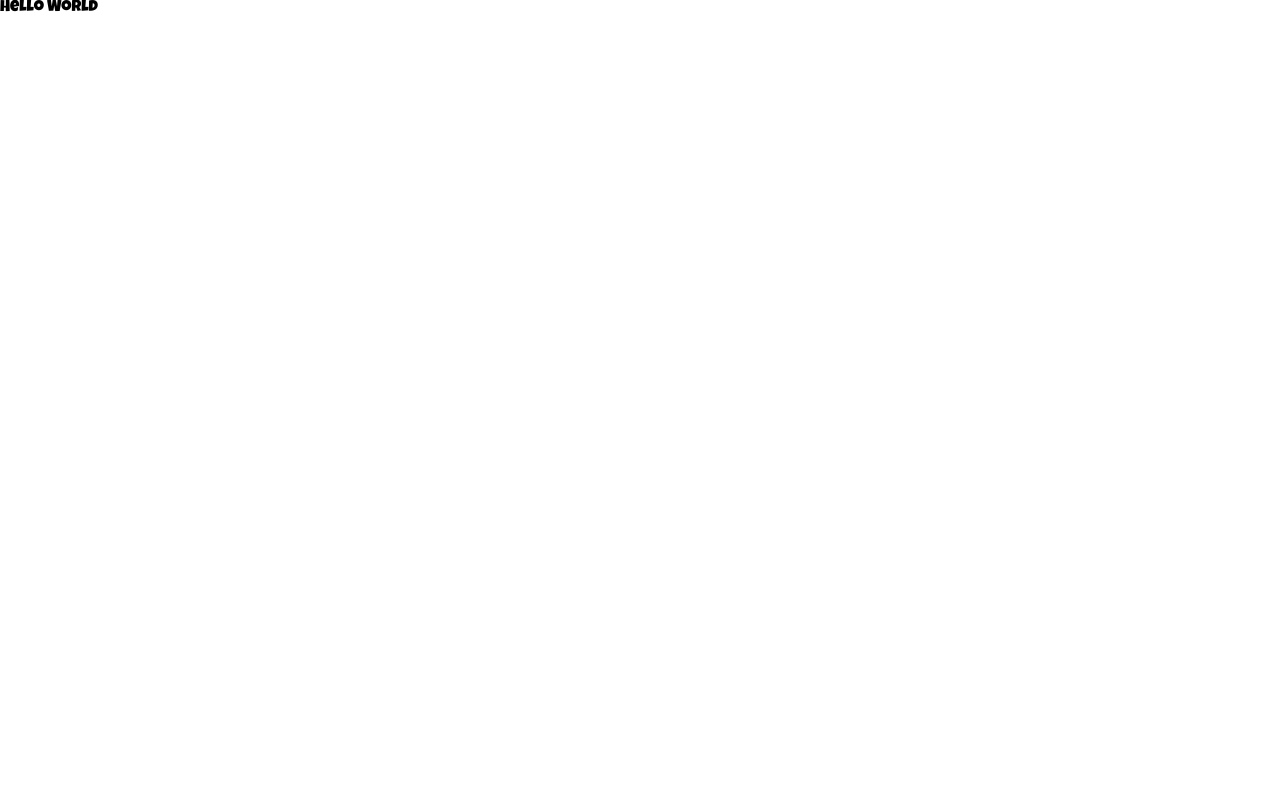
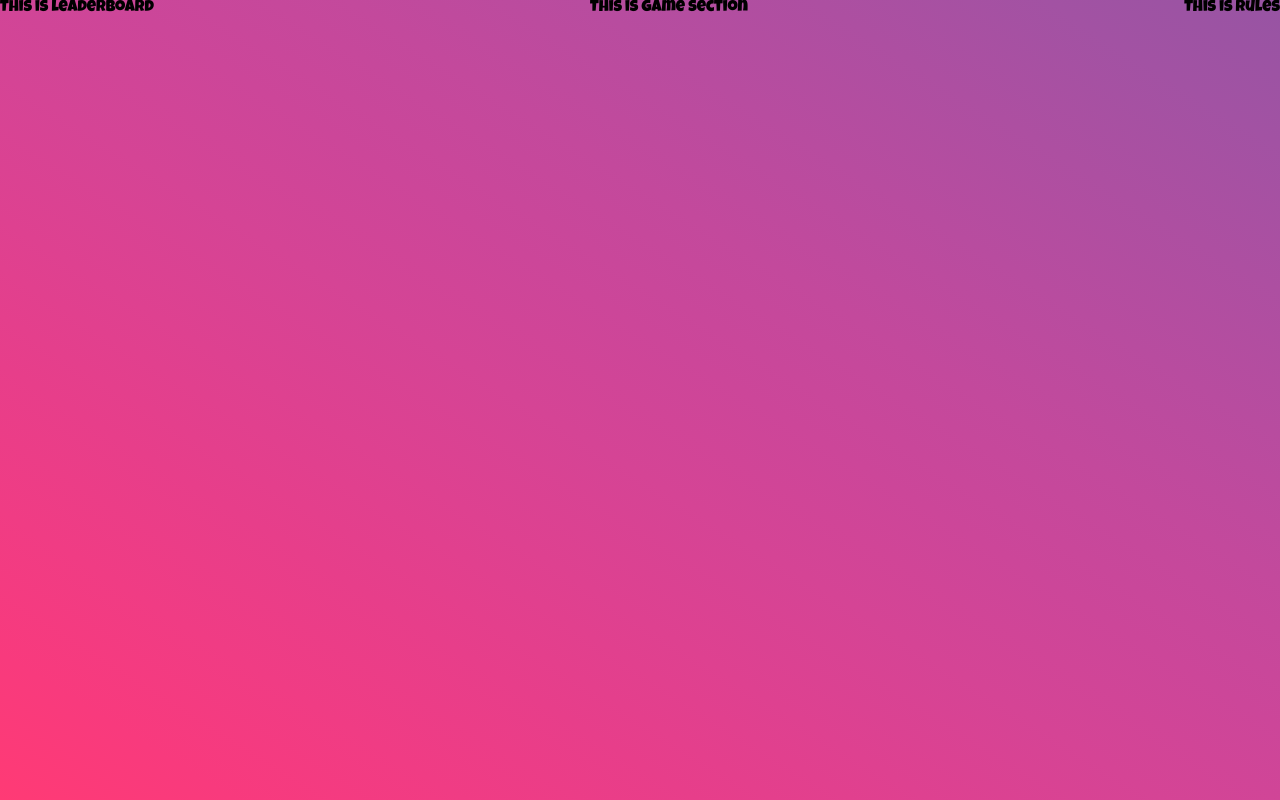
Before and after one commit to shuvamk-dev/tic-tac-troww, a React (Create React App) app: page / in a window 1280 px wide. Built offline with nearby package versions, Linux system fonts and the light colour scheme.

Commit message:
Added folder structure

```diff
--- a/src/App.tsx
+++ b/src/App.tsx
@@ -1,7 +1,9 @@
 import React from 'react';
 
+import HomePage from './pages/Home/HomePage';
+
 const App = () => {
-  return <div>Hello World</div>;
+  return <HomePage />;
 };
 
 export default App;
--- /dev/null
+++ b/src/components/GameSection/GameSection.tsx
@@ -0,0 +1,9 @@
+import './gameSection.css';
+
+import React from 'react';
+
+const GameSection = () => {
+  return <div>This is game section</div>;
+};
+
+export default GameSection;
--- /dev/null
+++ b/src/components/Leaderboard/Leaderboard.tsx
@@ -0,0 +1,9 @@
+import './leaderboard.css';
+
+import React from 'react';
+
+const Leaderboard = () => {
+  return <div>This is leaderboard</div>;
+};
+
+export default Leaderboard;
--- /dev/null
+++ b/src/components/Rules/Rules.tsx
@@ -0,0 +1,9 @@
+import './rules.css';
+
+import React from 'react';
+
+const Rules = () => {
+  return <div>This is rules</div>;
+};
+
+export default Rules;
--- /dev/null
+++ b/src/constants/theme/variables.css
@@ -0,0 +1,4 @@
+:root {
+  --primary-color: #ff3a75;
+  --heading-text: #fff4f7;
+}
--- a/src/index.css
+++ b/src/index.css
@@ -1,8 +1,27 @@
+@import "./constants/theme/variables.css";
 body {
   margin: 0;
   font-family: "Luckiest Guy", cursive;
   -webkit-font-smoothing: antialiased;
   -moz-osx-font-smoothing: grayscale;
+  background-image: linear-gradient(
+    to right top,
+    #ff3a75,
+    #f83a7d,
+    #f03c84,
+    #e73e8a,
+    #de4190,
+    #d54495,
+    #cc4699,
+    #c3499c,
+    #b84c9f,
+    #ad4fa1,
+    #a252a3,
+    #9754a3
+  );
+  min-height: 100vh;
+  min-width: 100vw;
+  box-sizing: border-box;
 }
 
 code {
--- /dev/null
+++ b/src/pages/Home/HomePage.tsx
@@ -0,0 +1,19 @@
+import './homePage.css';
+
+import React from 'react';
+
+import GameSection from '../../components/GameSection/GameSection';
+import Leaderboard from '../../components/Leaderboard/Leaderboard';
+import Rules from '../../components/Rules/Rules';
+
+const HomePage = () => {
+  return (
+    <div className="hp01Container">
+      <Leaderboard />
+      <GameSection />
+      <Rules />
+    </div>
+  );
+};
+
+export default HomePage;
--- /dev/null
+++ b/src/pages/Home/homePage.css
@@ -0,0 +1,5 @@
+.hp01Container {
+  display: flex;
+  flex: 1;
+  justify-content: space-between;
+}
```
Also changed, not shown: src/components/GameSection/gameSection.css (added), src/components/Leaderboard/leaderboard.css (added), src/components/Rules/rules.css (added), src/constants/theme/commonClasses.css (added).
